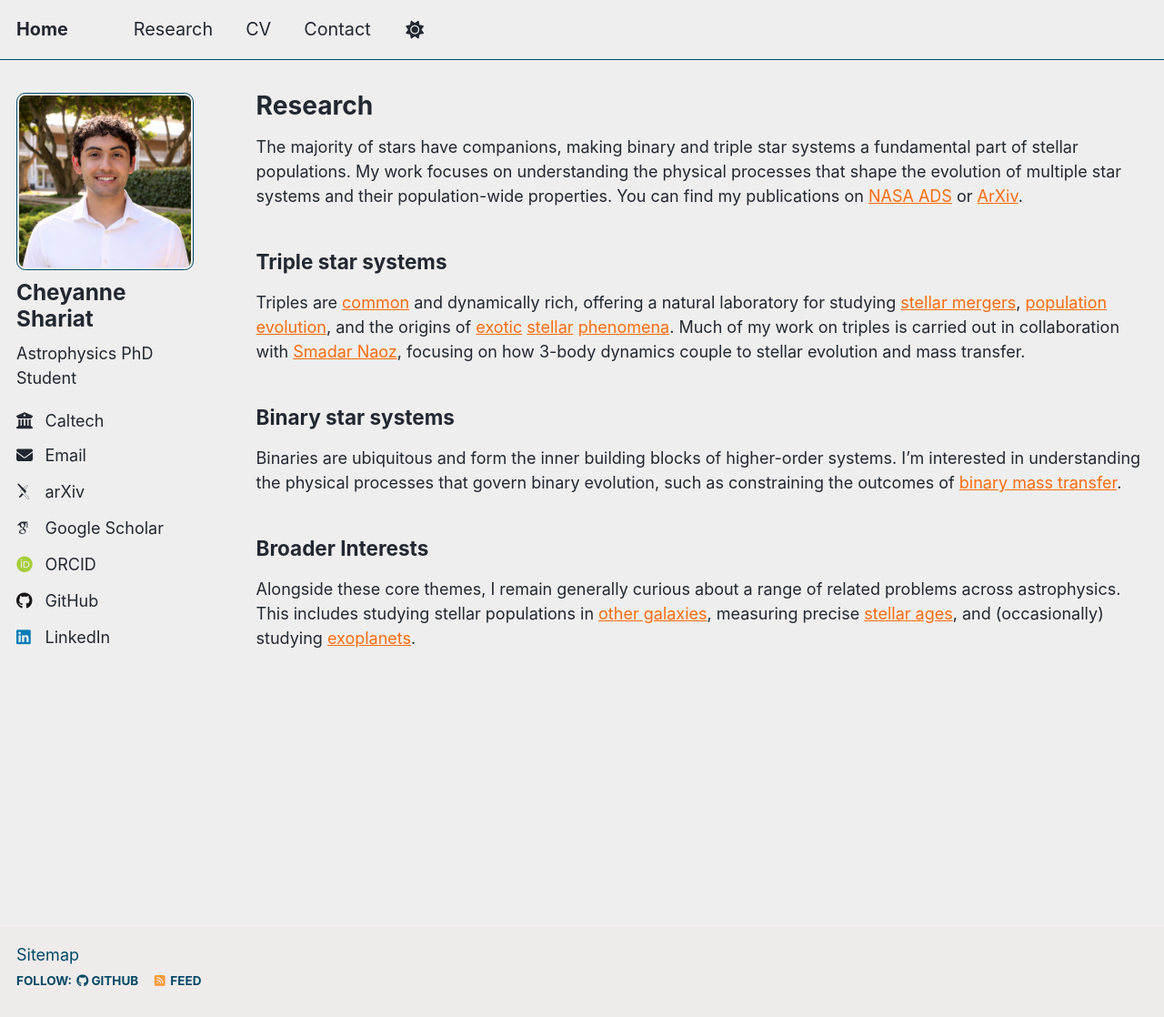
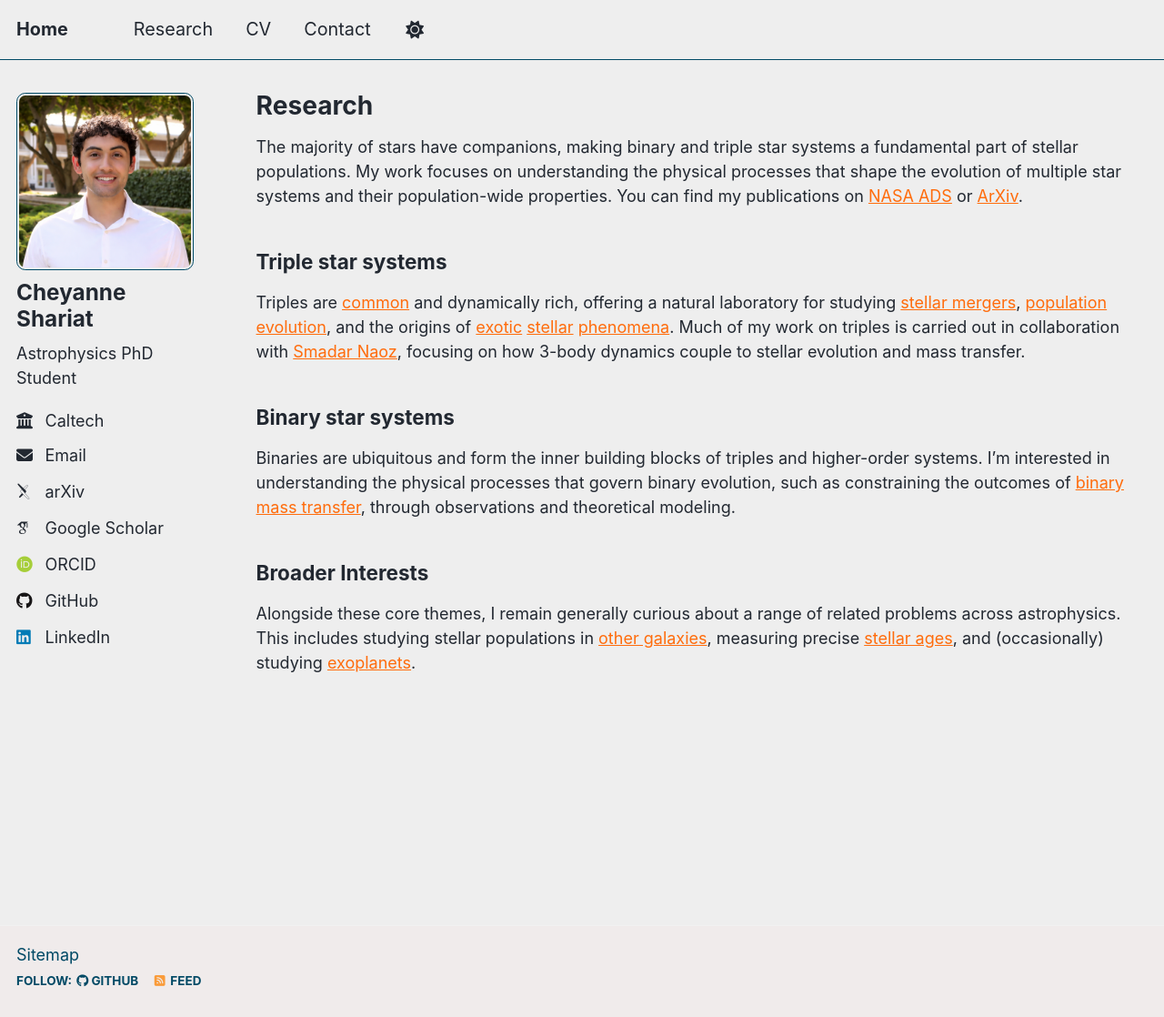
Before and after one commit to cheyanneshariat/cheyanneshariat.github.io, a Jekyll site: the page built from _pages/research.md, in a window 1280 px wide and 1118 px high. Shown: the whole window at 91% size. Built offline with Jekyll 4.4.1, drawn with Linux system fonts in a browser that asks for light colours; some web fonts are replaced; a script that is not in the unit is left out.

Commit message:
Update research.md

```diff
--- a/_pages/research.md
+++ b/_pages/research.md
@@ -16,7 +16,7 @@ My work focuses on understanding the physical processes that shape the evolution
 Triples are [common](https://ui.adsabs.harvard.edu/abs/2025PASP..137i4201S/abstract) and dynamically rich, offering a natural laboratory for studying [stellar mergers](https://ui.adsabs.harvard.edu/abs/2025ApJ...978...47S/abstract), [population evolution](https://ui.adsabs.harvard.edu/abs/2023ApJ...955L..14S/abstract), and the origins of [exotic](https://astrobites.org/2025/12/22/triple-double-do-merging-white-dwarfs-produce-frb-emitting-remnants/) [stellar](https://ui.adsabs.harvard.edu/abs/2025ApJ...983..115S/abstract) [phenomena](https://ui.adsabs.harvard.edu/abs/2025PASP..137g4201S/abstract). Much of my work on triples is carried out in collaboration with [Smadar Naoz](https://snaoz.astro.ucla.edu/), focusing on how 3-body dynamics couple to stellar evolution and mass transfer.
 
 ## Binary star systems
-Binaries are ubiquitous and form the inner building blocks of higher-order systems. I'm interested in understanding the physical processes that govern binary evolution, such as constraining the outcomes of [binary mass transfer](https://ui.adsabs.harvard.edu/abs/2026arXiv260100439S/abstract).
+Binaries are ubiquitous and form the inner building blocks of triples and higher-order systems. I'm interested in understanding the physical processes that govern binary evolution, such as constraining the outcomes of [binary mass transfer](https://ui.adsabs.harvard.edu/abs/2026arXiv260100439S/abstract), through observations and theoretical modeling.
 
 ## Broader Interests
 Alongside these core themes, I remain generally curious about a range of related problems across astrophysics. This includes studying stellar populations in [other galaxies](https://ui.adsabs.harvard.edu/abs/2025arXiv250904555S/abstract), measuring precise [stellar ages](https://ui.adsabs.harvard.edu/abs/2025arXiv251008675S/abstract), and (occasionally) studying [exoplanets](https://ui.adsabs.harvard.edu/abs/2024ApJ...964L..13S/abstract).
```
